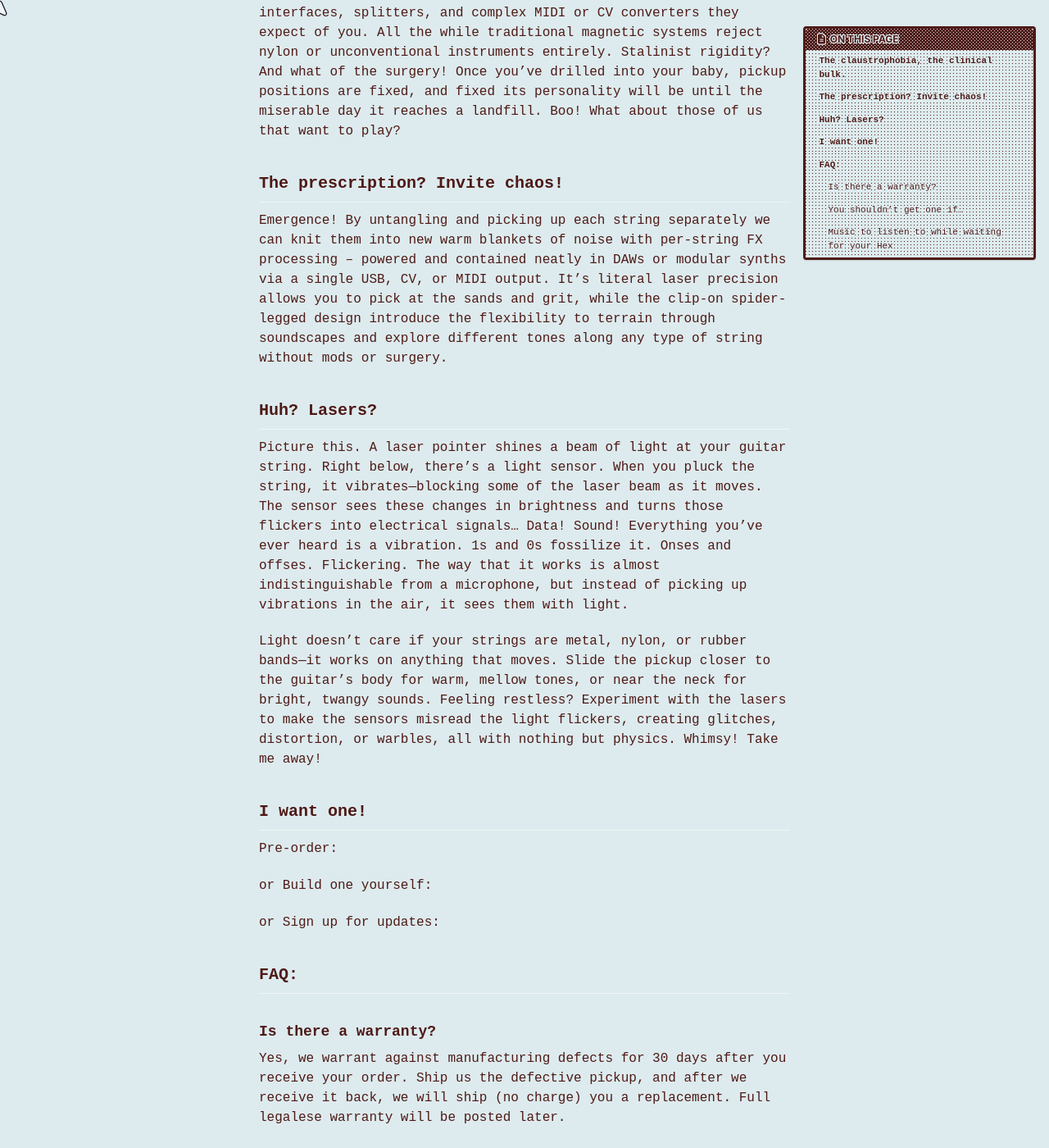
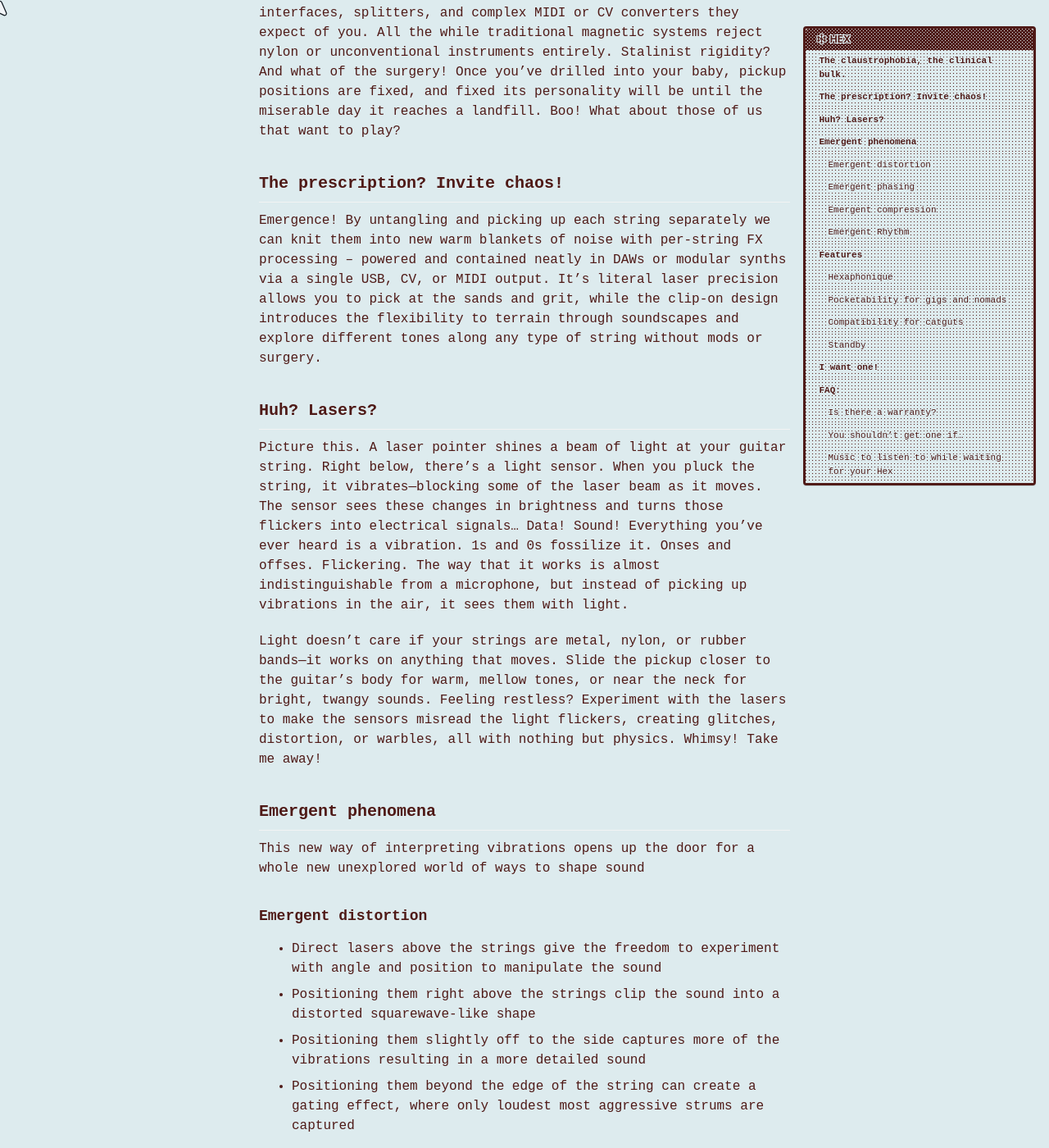
Before and after one commit to cryotato/cryotato.github.io, a Jekyll site: the page built from _pages/shop.md, in a window 1280 px wide and 1400 px high, scrolled down 372 px. Shown: the whole window at 82% size. Built offline with Jekyll 4.4.1, drawn with Linux system fonts in a browser that asks for light colours; cached includes are drawn as plain includes; comment, search, counter and statistics services are not loaded; some of the changed text lies outside the part shown.

Commit message:
Update shop.md

```diff
--- a/_pages/shop.md
+++ b/_pages/shop.md
@@ -3,6 +3,8 @@
 title: "the Kitterchord Hex is a shoegaze humbucker mounttachment that opens up new ways to experiment w/ sound using light."
 author_profile: false
 toc: true
+toc_label: "HEX"
+toc_icon: "hexagon-nodes"
 comments: true
 ---
 
@@ -10,12 +12,52 @@
 “Premium audio solutions”. By squeezing all the strings into a flat homogenized signal, conventional guitar pickups limit possibilities for texture. I’m not trying to be cute when I say existing setups to fix this require a labyrinth of cables, it’s a pointlessly proprietary overpriced fever dream - not to mention the external interfaces, splitters, and complex MIDI or CV converters they expect of you. All the while traditional magnetic systems reject nylon or unconventional instruments entirely. Stalinist rigidity? And what of the surgery! Once you’ve drilled into your baby, pickup positions are fixed, and fixed its personality will be until the miserable day it reaches a landfill. Boo! What about those of us that want to play?
 
 ## The prescription? Invite chaos!
-Emergence! By untangling and picking up each string separately we can knit them into new warm blankets of noise with per-string FX processing – powered and contained neatly in DAWs or modular synths via a single USB, CV, or MIDI output. It’s literal laser precision allows you to pick at the sands and grit, while the clip-on spider-legged design introduce the flexibility to terrain through soundscapes and explore different tones along any type of string without mods or surgery.
+Emergence! By untangling and picking up each string separately we can knit them into new warm blankets of noise with per-string FX processing – powered and contained neatly in DAWs or modular synths via a single USB, CV, or MIDI output. It’s literal laser precision allows you to pick at the sands and grit, while the clip-on design introduces the flexibility to terrain through soundscapes and explore different tones along any type of string without mods or surgery.
 
 ## Huh? Lasers?
 Picture this. A laser pointer shines a beam of light at your guitar string. Right below, there’s a light sensor. When you pluck the string, it vibrates—blocking some of the laser beam as it moves. The sensor sees these changes in brightness and turns those flickers into electrical signals... Data! Sound! Everything you’ve ever heard is a vibration. 1s and 0s fossilize it. Onses and offses. Flickering. The way that it works is almost indistinguishable from a microphone, but instead of picking up vibrations in the air, it sees them with light.
 
 Light doesn’t c­are if your strings are metal, nylon, or rubber bands—it works on anything that moves. Slide the pickup closer to the guitar’s body for warm, mellow tones, or near the neck for bright, twangy sounds. Feeling restless? Experiment with the lasers to make the sensors misread the light flickers, creating glitches, distortion, or warbles, all with nothing but physics. Whimsy! Take me away!
+
+## Emergent phenomena
+This new way of interpreting vibrations opens up the door for a whole new unexplored world of ways to shape sound
+### Emergent distortion
+- Direct lasers above the strings give the freedom to experiment with angle and position to manipulate the sound
+- Positioning them right above the strings clip the sound into a distorted squarewave-like shape
+- Positioning them slightly off to the side captures more of the vibrations resulting in a more detailed sound
+- Positioning them beyond the edge of the string can create a gating effect, where only loudest most aggressive strums are captured
+
+### Emergent phasing
+- Reflected lasers below the strings provide a cleaner sound and help preserve dynamics.
+- Because the signal from the direct and reflected lasers are opposed, together they phase (when string is still, the direct laser is blocked from reaching the photodiode - a 0, but the reflected laser relies on the string being in place to reflect into the photodiode at all - 1)
+- One of these per side create a humbucker-like phase diversity
+
+### Emergent compression
+- Dims when loud, preserving dynamics
+- Brightness of lasers communicate gain, creating an interesting pulsing visual effect
+- Flashy!
+
+### Emergent Rhythm
+- MIDI or CV input can be used to gate the lasers creating rhythmic effects
+
+## Features
+
+### Hexaphonique
+- The Hex picks up each string individually, so each string can have its own effects chain
+- A single 6 string guitar transforms into an orchestra of opportunity
+
+### Pocketability for gigs and nomads
+- Mounts onto any string instrument
+- Built in audio interface provides unmatched 6-channel hexaphonic versatility out a single USB, MIDI, CV output, or switchable traditional audio output configurations
+- Option for pedalboard-less and DAW-focused effect chains
+
+### Compatibility for catguts
+- One for all the experimental string materials and niche instruments
+- Modular and secure attachment-style
+
+### Standby
+- Lasers stay dim until it hears something
+
 
 ## I want one!
 Pre-order:
```
